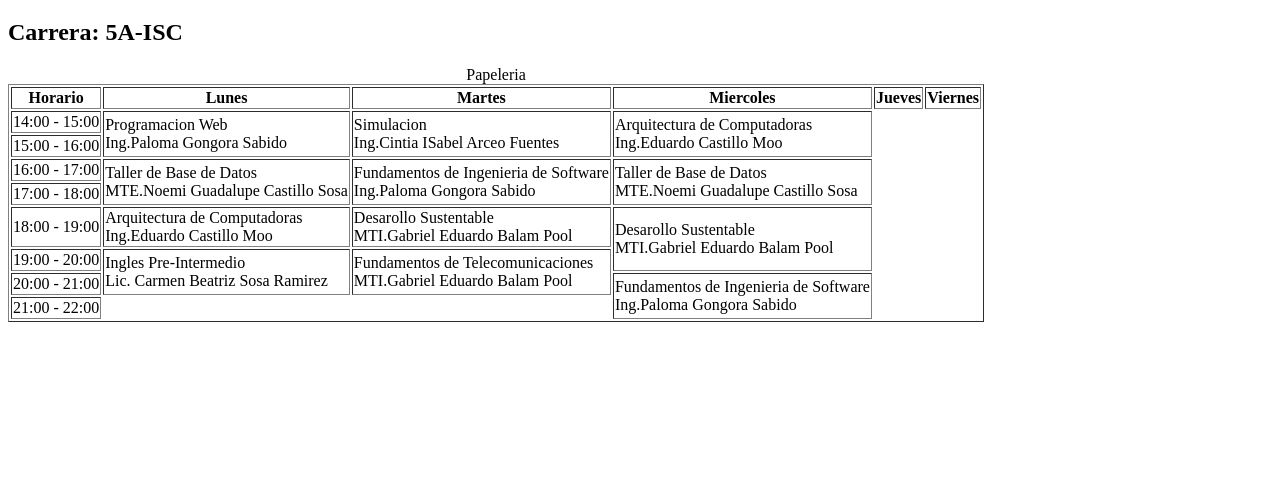
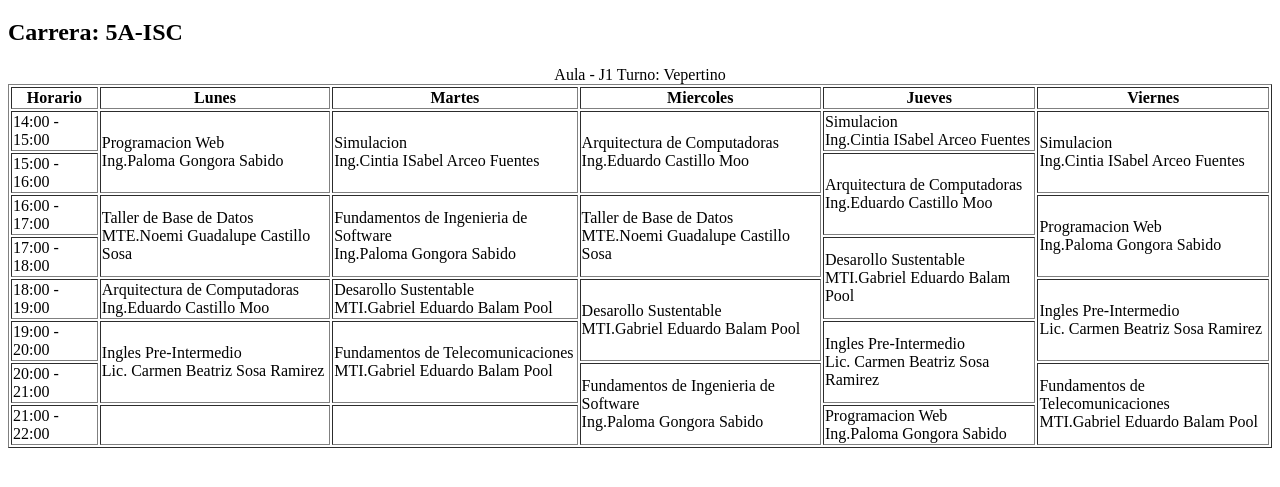
Before and after one commit to JHPAT100/Ejercicios_HTML, a plain HTML site: page U2/AA 2.1 Reporte practico/Ejercicio_3/horario.html in a window 1280 px wide. Shown: the part 61-548 px from the top of the page. Drawn offline with Linux system fonts and the light colour scheme.

Commit message:
HorarioEscolarFinalizado
Finalizacion del horario escolar con encabezados y titulos

```diff
--- a/U2/AA 2.1 Reporte practico/Ejercicio_3/horario.html
+++ b/U2/AA 2.1 Reporte practico/Ejercicio_3/horario.html
@@ -12,7 +12,7 @@
     <h2>Carrera: 5A-ISC</h2>
     <!-- Crear tabla con table-->
     <table border = "1">
-        <caption>Papeleria</caption>
+        <caption>Aula - J1 Turno: Vepertino</caption>
         <!-- Encabezados de la tabla con th -->
         <tr>
             <th>Horario</th>
@@ -30,10 +30,13 @@
             <td rowspan="2">Programacion Web<br>Ing.Paloma Gongora Sabido</td>
             <td rowspan="2">Simulacion<br>Ing.Cintia ISabel Arceo Fuentes</td>
             <td rowspan="2">Arquitectura de Computadoras<br>Ing.Eduardo Castillo Moo</td>
+            <td>Simulacion<br>Ing.Cintia ISabel Arceo Fuentes</td>
+            <td rowspan="2">Simulacion<br>Ing.Cintia ISabel Arceo Fuentes</td>
         </tr>
 
         <tr>
             <td>15:00 - 16:00</td>
+            <td rowspan="2">Arquitectura de Computadoras<br>Ing.Eduardo Castillo Moo</td>
         </tr>
 
         <tr>
@@ -41,10 +44,12 @@
             <td rowspan="2">Taller de Base de Datos<br>MTE.Noemi Guadalupe Castillo Sosa</td>
             <td rowspan="2">Fundamentos de Ingenieria de Software<br>Ing.Paloma Gongora Sabido</td>
             <td rowspan="2">Taller de Base de Datos<br>MTE.Noemi Guadalupe Castillo Sosa</td>
+            <td rowspan="2">Programacion Web<br>Ing.Paloma Gongora Sabido</td>
         </tr>
 
         <tr>
             <td>17:00 - 18:00</td>
+            <td rowspan="2">Desarollo Sustentable<br>MTI.Gabriel Eduardo Balam Pool</td>
         </tr>
 
         <tr>
@@ -52,20 +57,26 @@
             <td>Arquitectura de Computadoras<br>Ing.Eduardo Castillo Moo</td>
             <td>Desarollo Sustentable<br>MTI.Gabriel Eduardo Balam Pool</td>
             <td rowspan="2">Desarollo Sustentable<br>MTI.Gabriel Eduardo Balam Pool</td>
+            <td rowspan="2">Ingles Pre-Intermedio<br>Lic. Carmen Beatriz Sosa Ramirez</td>
         </tr>
 
         <tr>
             <td>19:00 - 20:00</td>
             <td rowspan="2">Ingles Pre-Intermedio<br>Lic. Carmen Beatriz Sosa Ramirez</td>
             <td rowspan="2">Fundamentos de Telecomunicaciones<br>MTI.Gabriel Eduardo Balam Pool</td>
+            <td rowspan="2">Ingles Pre-Intermedio<br>Lic. Carmen Beatriz Sosa Ramirez</td>
         </tr>
 
         <tr>
             <td>20:00 - 21:00</td>
             <td rowspan="2">Fundamentos de Ingenieria de Software<br>Ing.Paloma Gongora Sabido</td>
+            <td rowspan="2">Fundamentos de Telecomunicaciones<br>MTI.Gabriel Eduardo Balam Pool</td>
         </tr>
         <tr>
             <td>21:00 - 22:00</td>
+            <td></td>
+            <td></td>
+            <td>Programacion Web<br>Ing.Paloma Gongora Sabido</td>
         </tr>
     </table>
 
```
